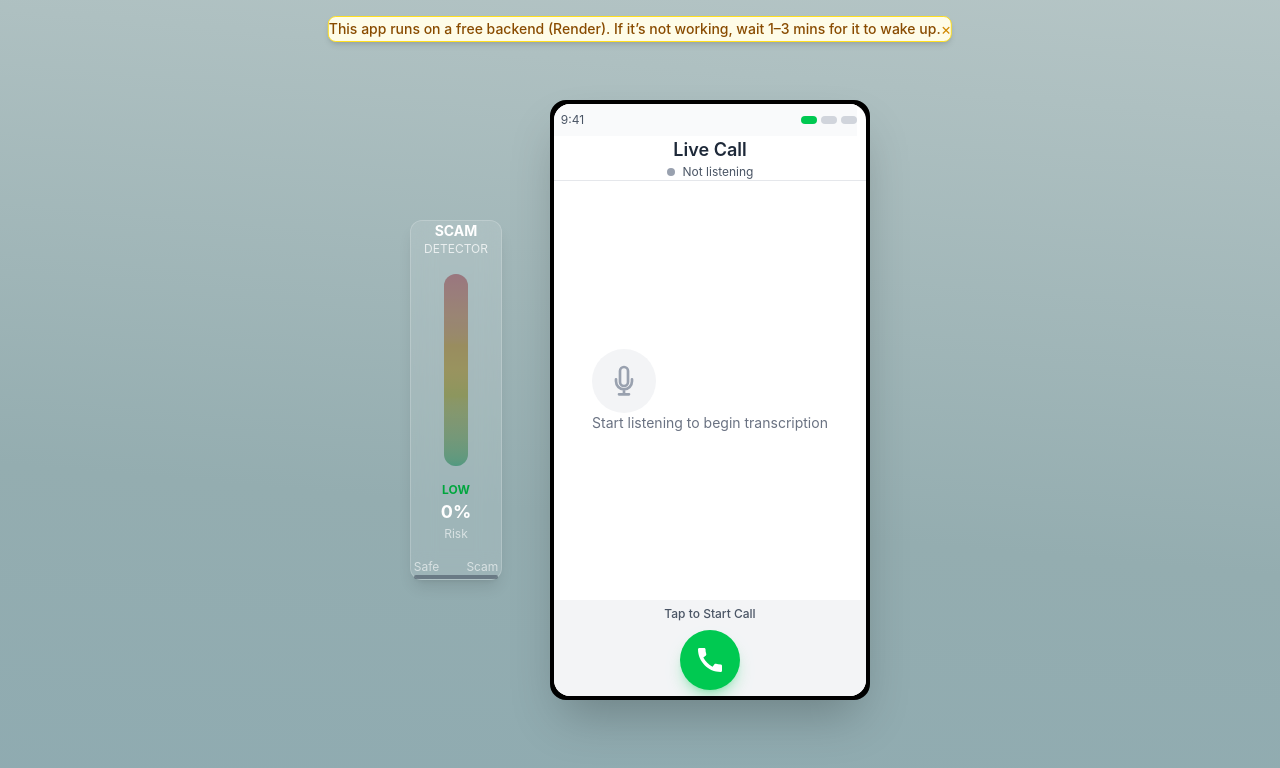
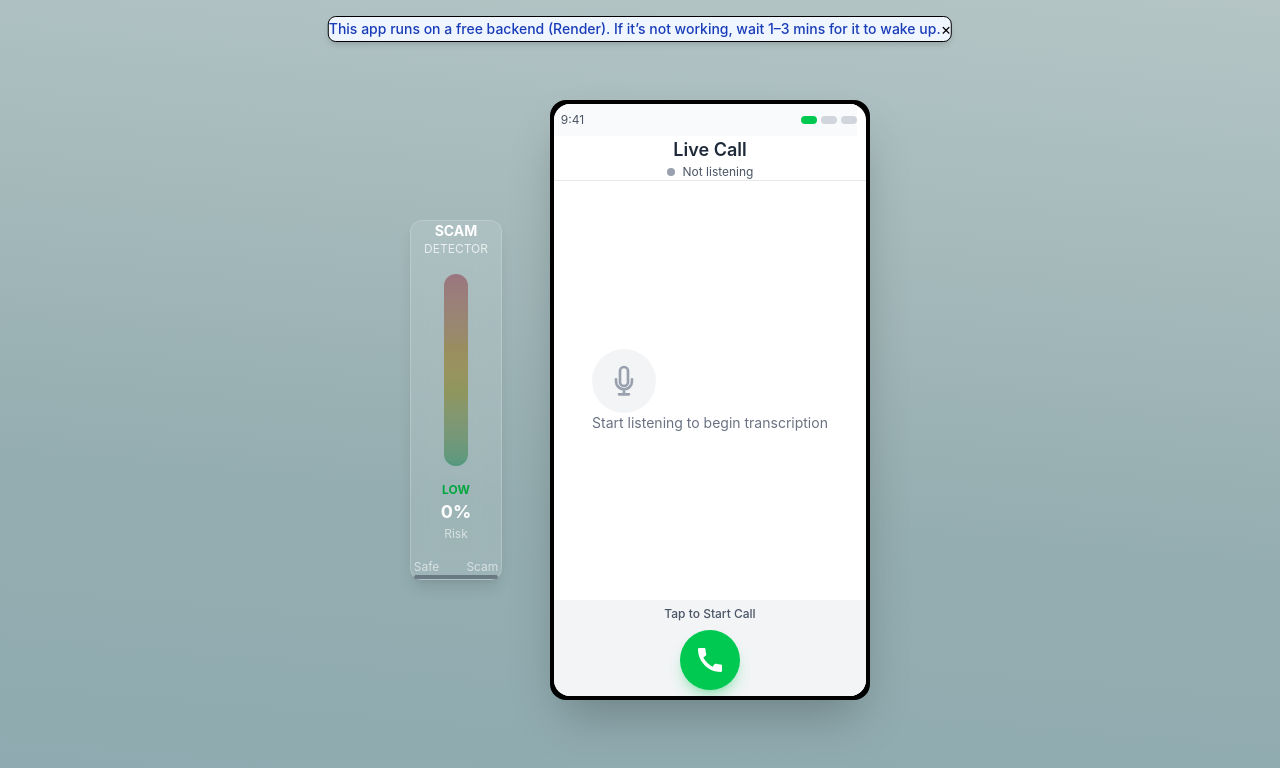
Before and after one commit to yobslob/Sevak, a React (Vite) app in the folder frontend/: page / in a window 1280 px wide. Shown: the top 768 px of the page. Built offline with nearby package versions, Linux system fonts and the light colour scheme; the HTML template or start-up script is replaced by a standard one.

Commit message:
added a backend deployment warning.

```diff
--- a/frontend/src/pages/Home.jsx
+++ b/frontend/src/pages/Home.jsx
@@ -149,14 +149,14 @@ const Home = () => {
     return (
         <>
             {showWakeNotice && (
-                <div className="fixed top-4 left-1/2 transform -translate-x-1/2 bg-yellow-50 border border-yellow-300 text-yellow-800 px-4 py-3 rounded-lg shadow-md transition-all duration-500 z-50">
+                <div className="fixed top-4 left-1/2 transform -translate-x-1/2 bg-blue-50 border border-black text-blue-800 px-4 py-3 rounded-lg shadow-md transition-all duration-500 z-50">
                     <div className="flex items-center justify-between space-x-4">
                         <span className="text-sm font-medium">
                             This app runs on a free backend (Render). If it’s not working, wait 1–3 mins for it to wake up.
                         </span>
                         <button
                             onClick={() => setShowWakeNotice(false)}
-                            className="text-yellow-600 hover:text-yellow-900 transition-colors"
+                            className="text-black hover:text-red-600 transition-colors"
                         >
                             ×
                         </button>
```
